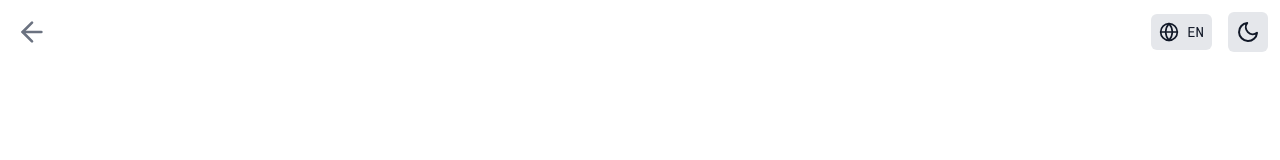
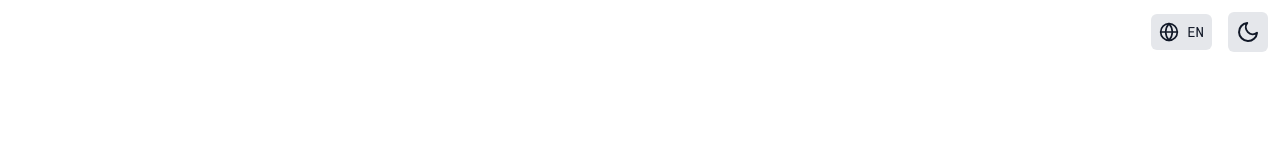
Before and after one commit to Klleriston/kekz, a Next.js app: page / in a window 1280 px wide. Shown: the top 160 px of the page. Built offline with nearby package versions, Linux system fonts and the light colour scheme.

Commit message:
fix arrow

```diff
--- a/src/app/components/Header.tsx
+++ b/src/app/components/Header.tsx
@@ -4,8 +4,15 @@ import { FiArrowLeft } from "react-icons/fi";
 import { ThemeSwitcher } from "./ThemeSwitcher";
 import { TranslateSwitcher } from "./TranslateSwitcher";
 import Link from "next/link";
+import { useEffect, useState } from "react";
 
 export function Header() {
+  const [isRootPath, setIsRootPath] = useState(false);
+
+  useEffect(() => {
+    const pathname = window.location.pathname;
+    setIsRootPath(pathname === '/' || pathname === '');
+  }, []);
   return (
     <>
       <Link
@@ -13,7 +20,7 @@ export function Header() {
         className="absolute top-4 left-4 flex items-center text-gray-500 hover:text-gray-700 dark:text-white dark:hover:text-gray-300 transition-colors duration-300"
         aria-label="Voltar para a página principal"
       >
-        <FiArrowLeft className="mr-2 w-6 h-6 md:w-8 md:h-8 transition-transform duration-300 hover:translate-x-1" />
+        {isRootPath ? <></> :<FiArrowLeft className="mr-2 w-6 h-6 md:w-8 md:h-8 transition-transform duration-300 hover:translate-x-1" />}
         <span className="text-sm md:text-base transition-transform duration-300 hover:translate-x-1"></span>
       </Link>
       <header className="flex items-center justify-end p-3 gap-4">
--- a/src/locales/pt/translation.json
+++ b/src/locales/pt/translation.json
@@ -7,7 +7,7 @@
   },
   "about": {
     "title": "Sobre mim",
-    "description": "Analista de Sistemas Fullstack com 3+ anos de experiência em desenvolvimento de aplicações escaláveis e alta performance. Experiência comprovada em projetos de grande escala, incluindo parceria com Google para desenvolvimento de soluções educacionais (SENAI, SESI, CNI) com tráfego de 30-50k usuários mensais. Desenvolvi plataforma gamificada para engajamento corporativo utilizada por Wizard resultando em aumento de produtividade de até 70%. Atuação no setor financeiro (BTG Pactual) em sustentação e análise de integrações de sistemas críticos. Familiaridade com arquiteturas de microsserviços, ambientes cloud (AWS/Azure) e metodologias ágeis.",
+    "description": "Analista de Sistemas Fullstack com +3 anos de experiência em desenvolvimento de aplicações escaláveis e alta performance. Experiência comprovada em projetos de grande escala, incluindo parceria com Google para desenvolvimento de soluções educacionais (SENAI, SESI, CNI) com tráfego de 30-50k usuários mensais. Desenvolvi plataforma gamificada para engajamento corporativo utilizada por Wizard resultando em aumento de produtividade de até 70%. Atuação no setor financeiro (BTG Pactual) em sustentação e análise de integrações de sistemas críticos. Familiaridade com arquiteturas de microsserviços, ambientes cloud (AWS/Azure) e metodologias ágeis.",
     "certifications": "AI-900 | AZ-900",
     "hardSkills": "Java | Spring boot | Kotlin | Node | React |  Postgres | MySQL | MongoDB | Docker | AWS | Azure | Git | GitHub | Scrum | ITIL v4"
   },
```
